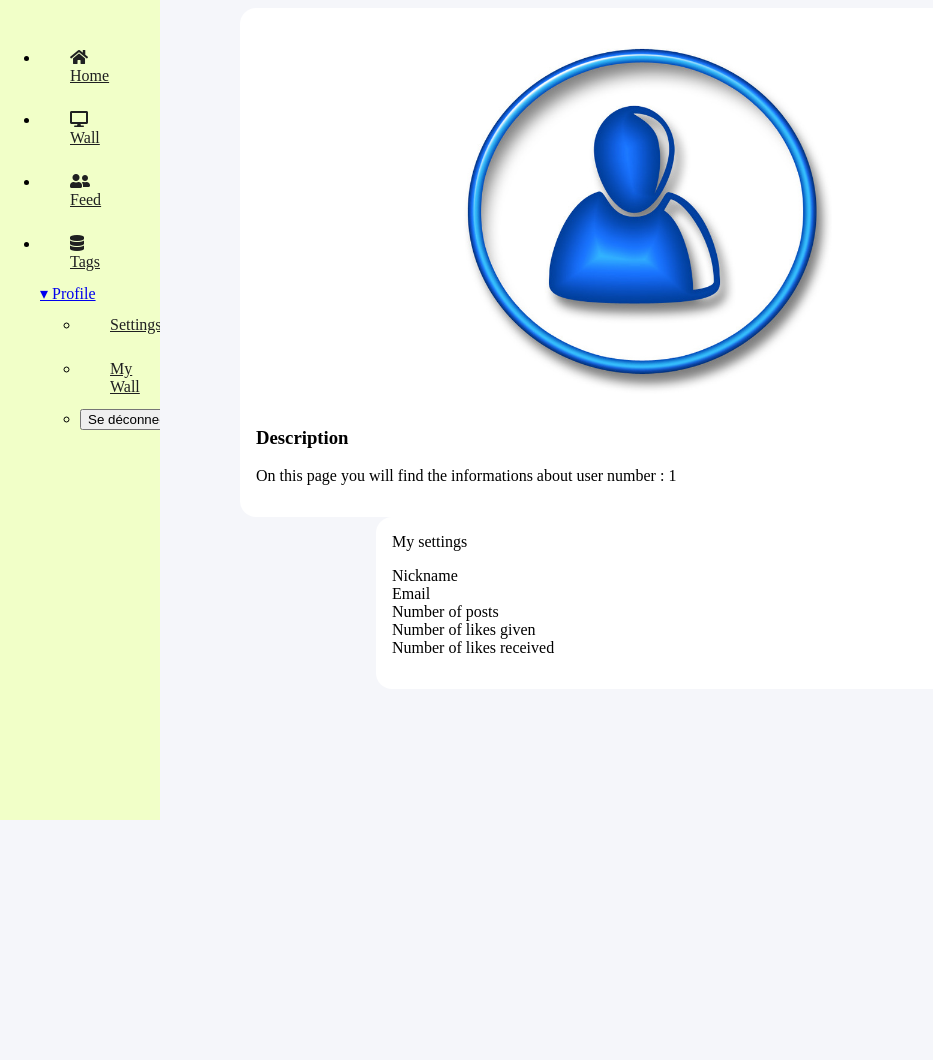
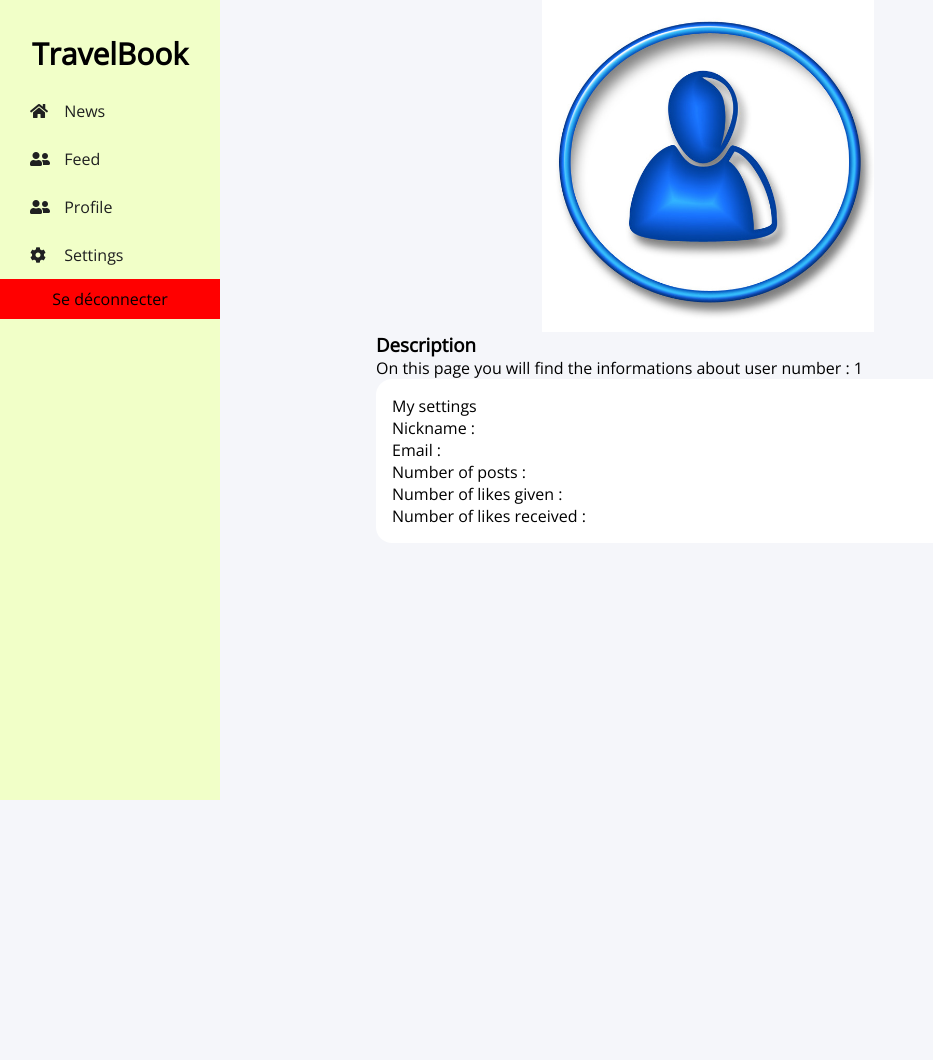
Before and after one commit to Gabrielparizet/travel_book, a PHP site: page /settings.php in a window 1280 px wide. Shown: the top 1060 px of the page, without its empty margins (0-933 px from the left). After the commit the page ends 800 px from the top, so only its background shows below. Run offline with PHP 8.4, Linux system fonts and the light colour scheme; the visitor is signed in with stand-in values (Sample User, id 1); data that the repository does not hold is empty; some libraries are stand-ins or nearby versions.

Commit message:
(feat) updated mise en page

```diff
--- a/feed.php
+++ b/feed.php
@@ -102,3 +102,6 @@
         <?php } ?>
     </main>
 </div>
+<?php
+    include 'footer.php';
+?>
--- /dev/null
+++ b/footer.php
@@ -0,0 +1,2 @@
+    </body>
+</html>
--- a/header.php
+++ b/header.php
@@ -24,18 +24,13 @@
                  <!--Top menu -->
             <?php if (isset($_SESSION['connected_id'])) { ?>
              <div class="sidebar">
+                <div class="logo">TravelBook</div>
                 <!--menu item-->
                 <ul>
                     <li>
                         <a href="news.php">
                             <span class = "icon"><i class="fas fa-home"></i></span>
-                            <span class = "item">Home</span>
-                        </a>
-                    </li>
-                    <li>
-                        <a href="wall.php">
-                            <span class = "icon"><i class="fas fa-desktop"></i></span>
-                            <span class = "item">Wall</span>
+                            <span class = "item">News</span>
                         </a>
                     </li>
                     <li>
@@ -44,26 +39,37 @@
                             <span class = "item">Feed</span>
                         </a>
                     </li>
-                    <li>
+                    <!-- <li>
                         <a href="tags.php?tag_id=1">
                             <span class = "icon"><i class="fas fa-database"></i></span>
                             <span class = "item">Tags</span>
                         </a>
-
-                    </li>
+                    </li>      -->
             <?php } ?>
                     <nav id="user">
                         <?php if (isset($_SESSION['connected_id'])) { ?>
-                            <a href="#">▾ Profile</a>
-                            <ul>
-                                <li><a href='settings.php'>Settings</a></li>
-                                <li><a href='wall.php'>My Wall</a></li>
+                            <!-- <a href="#">▾ Profile</a> -->
+                            <!-- <ul> -->
                                 <li>
-                                    <form method='post'>
-                                        <input type='submit' name='logout' value='Se déconnecter'></input>
-                                    </form>
+                                    <a href='wall.php'>
+                                        <span class = "icon"><i class="fas fa-user-friends"></i></span>
+                                        <span class = "item">Profile</span>
+                                    </a>
                                 </li>
-                            </ul>
+                                <li>
+                                    <a href='settings.php'>
+                                        <span class = "icon"><i class="fas fa-cog"></i></span>
+                                        <span class = "item">Settings</span>
+                                    </a>
+                                </li>
+                                <li>
+                                    <div class="logout">
+                                        <form method='post'>
+                                            <input type='submit' name='logout' value='Se déconnecter'></input>
+                                        </form>
+                                    </div>
+                                </li>
+                            <!-- </ul> -->
                         <?php } ?>
                     </nav>
                 </ul>
--- a/news.php
+++ b/news.php
@@ -6,7 +6,7 @@
 
 <div id="wrapper">
     <main>
-        <div class="wrap">>
+        <div class="search">>
             <form class="citySearch" action="news.php" method="get">
                 <input type="text" name="locationSearchBar" placeholder="Search for a location">
                 <button type="submit">
@@ -149,3 +149,6 @@
 
     </main>
 </div>
+<?php
+    include 'footer.php';
+?>
--- a/settings.php
+++ b/settings.php
@@ -4,15 +4,11 @@
 
 <title>Settings</title>
 <div id="wrapper" class='profile'>
-    <aside>
+    <main>
         <img src="user.jpg" alt="Portrait de l'utilisatrice"/>
-        <section>
-            <h3>Description</h3>
-            <p>On this page you will find the informations about user number :  <?php echo intval($_SESSION['connected_id']) ?></p>
 
-        </section>
-    </aside>
-    <main>
+        <h3>Description</h3>
+        <p>On this page you will find the informations about user number :  <?php echo intval($_SESSION['connected_id']) ?></p>
         <?php
         $userId = intval($_SESSION['connected_id']);
         /**
@@ -42,15 +38,15 @@
         <article class='parameters'>
             <h3>My settings</h3>
             <dl>
-                <dt>Nickname</dt>
+                <dt>Nickname :</dt>
                 <dd><?php echo $user['alias']?></dd>
-                <dt>Email</dt>
+                <dt>Email : </dt>
                 <dd><?php echo $user['email']?></dd>
-                <dt>Number of posts</dt>
+                <dt>Number of posts : </dt>
                 <dd><?php echo $user['totalpost']?></dd>
-                <dt>Number of likes given </dt>
+                <dt>Number of likes given : </dt>
                 <dd><?php echo $user['totalgiven']?></dd>
-                <dt>Number of likes received</dt>
+                <dt>Number of likes received :</dt>
                 <dd><?php echo $user['totalrecieved']?></dd>
             </dl>
 
--- a/style.css
+++ b/style.css
@@ -31,7 +27,7 @@ body{
     transition: all 0.5s ease;  */
 
     height: 100%;
-    width: 160px;
+    width: 220px;
     position: fixed;
     z-index: 1;
     top: 0;
@@ -41,6 +37,14 @@ body{
     padding-top: 20px;
 
 }
+
+.menu .sidebar .logo{
+    text-align: center;
+    padding: 13px 30px;
+    font-size: 30px;
+    font-weight: bolder;
+}
+
 
 /* .menu .sidebar a {
     padding: 6px 8px 6px 16px;
@@ -86,11 +92,19 @@ body{
     display: block;
 } */
 
-
+.menu .sidebar input{
+    width: 100%;
+    padding: 0 5px;
+    height: 40px;
+    font-size: 16px;
+    border: none;
+    background: rgb(255, 0, 0);
+    outline: none;
+}
 
 
 #wrapper{
-    display:black;
+    display:block;
     width:100vh;
     margin:0 auto 5em auto;
 
--- a/usurpedpost.php
+++ b/usurpedpost.php
@@ -4,6 +4,7 @@
 <div id="wrapper" >
 
     <aside>
+        <h1>TravelBook</h1>
         <h2>Description</h2>
         <p>On this page you can post a message pretending you are someone else</p>
     </aside>
--- a/wall.php
+++ b/wall.php
@@ -224,3 +224,6 @@
         ?>
     </main>
 </div>
+<?php
+    include 'footer.php';
+?>
```
Also changed, not shown: other parts of style.css (+50 -4 lines), login.php (+18 -11 lines), registration.php (+5 -9 lines).
